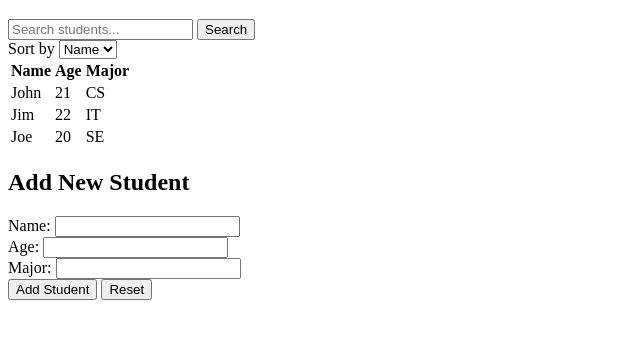
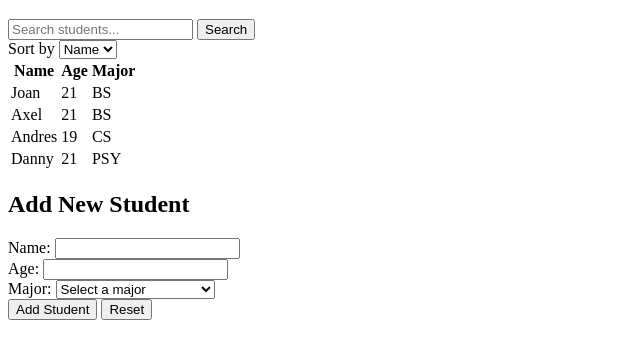
Before and after one commit to aidanj543/studentManagementSystem, a plain HTML site: page index.html in a window 1280 px wide. Shown: the part 61-420 px from the top of the page, without its empty margins (0-640 px from the left). Drawn offline with Linux system fonts and the light colour scheme.

Commit message:
Changed Major to dropdown and changed JSON file

```diff
--- a/index.html
+++ b/index.html
@@ -55,7 +55,22 @@
                     </div>
                     <div class="form-row">
                         <label for="major">Major:</label>
-                        <input type="text" id="major" name="major">
+                        <select id="major" name="major" required>
+                            <option value="">Select a major</option>
+                            <option value="Computer Science">Computer Science</option>
+                            <option value="Engineering">Engineering</option>
+                            <option value="Business">Business</option>
+                            <option value="Biology">Biology</option>
+                            <option value="Chemistry">Chemistry</option>
+                            <option value="Physics">Physics</option>
+                            <option value="Mathematics">Mathematics</option>
+                            <option value="Psychology">Psychology</option>
+                            <option value="History">History</option>
+                            <option value="English">English</option>
+                            <option value="Economics">Economics</option>
+                            <option value="Environmental Science">Environmental Science</option>
+                            <option value="Other">Other</option>
+                        </select>
                     </div>
                     <div class="form-actions">
                         <button type="submit" class="primary">Add Student</button>
--- a/students.json
+++ b/students.json
@@ -1,5 +1,6 @@
 [
-  { "id": 1, "name": "John", "age": 21, "major": "CS" },
-  { "id": 2, "name": "Jim", "age": 22, "major": "IT" },
-  { "id": 3, "name": "Joe", "age": 20, "major": "SE" }
+  { "id": 1, "name": "Joan", "age": 21, "major": "BS" },
+  { "id": 2, "name": "Axel", "age": 21, "major": "BS" },
+  { "id": 3, "name": "Andres", "age": 19, "major": "CS" },
+  { "id": 4, "name": "Danny", "age": 21, "major": "PSY" }
 ]
```
